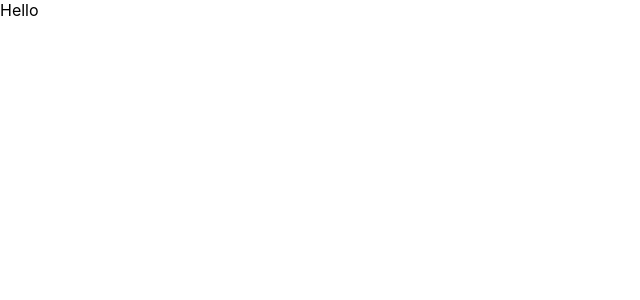
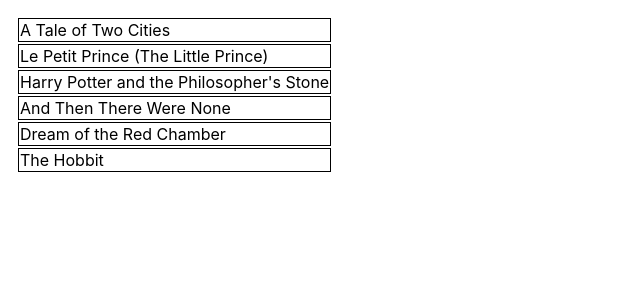
Before and after one commit to pietow/lc-excel, a React (Create React App) app: page / in a window 1280 px wide. Shown: the top 300 px of the page, without its empty margins (0-640 px from the left). Built offline with nearby package versions, Linux system fonts and the light colour scheme.

Commit message:
display table

```diff
--- a/src/App.js
+++ b/src/App.js
@@ -1,9 +1,20 @@
 /** @format */
 import data from './data.js'
+import './style.css'
 
 function App() {
-    console.log(data)
-    return <div className="App">Hello</div>
+    /* console.log(data) */
+    return (
+        <table>
+            <tbody>
+                {data.map((row, idx) => (
+                    <tr>
+                        <td key={idx}>{row[0]}</td>
+                    </tr>
+                ))}
+            </tbody>
+        </table>
+    )
 }
 
 export default App
--- /dev/null
+++ b/src/style.css
@@ -0,0 +1,4 @@
+body {padding: 1rem;}
+td {
+    border: solid black 1px;
+}
```
